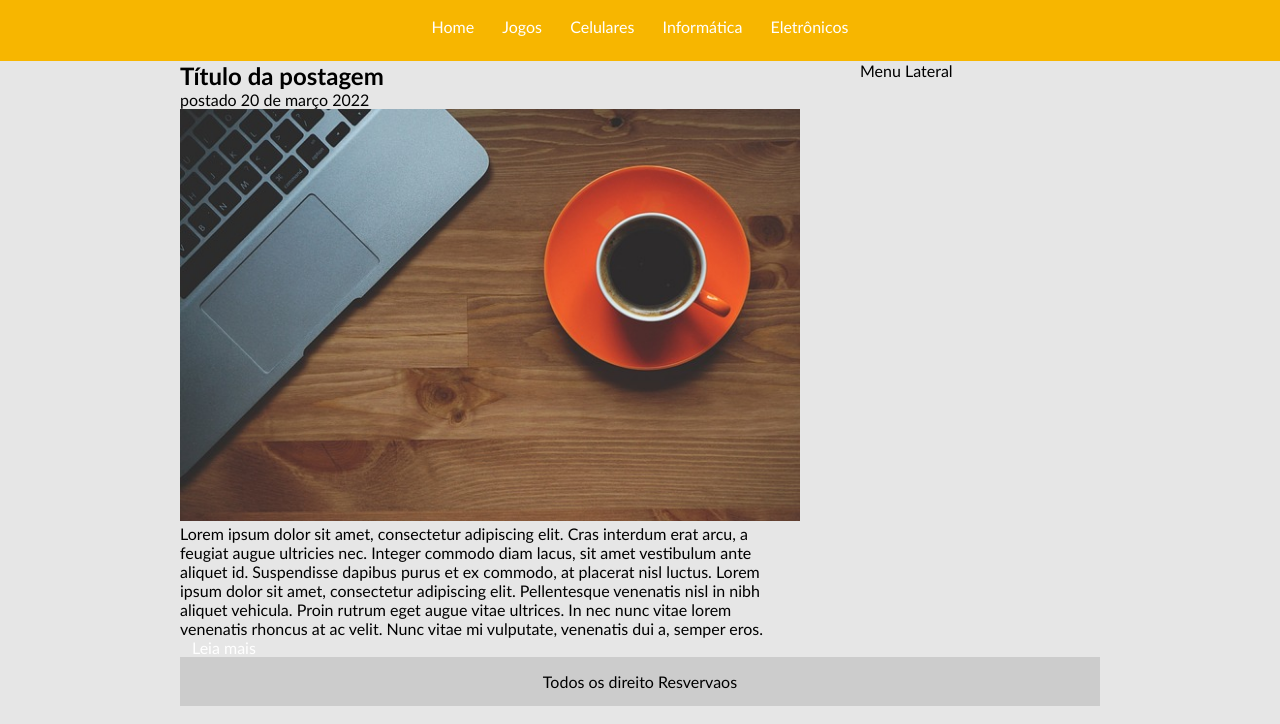
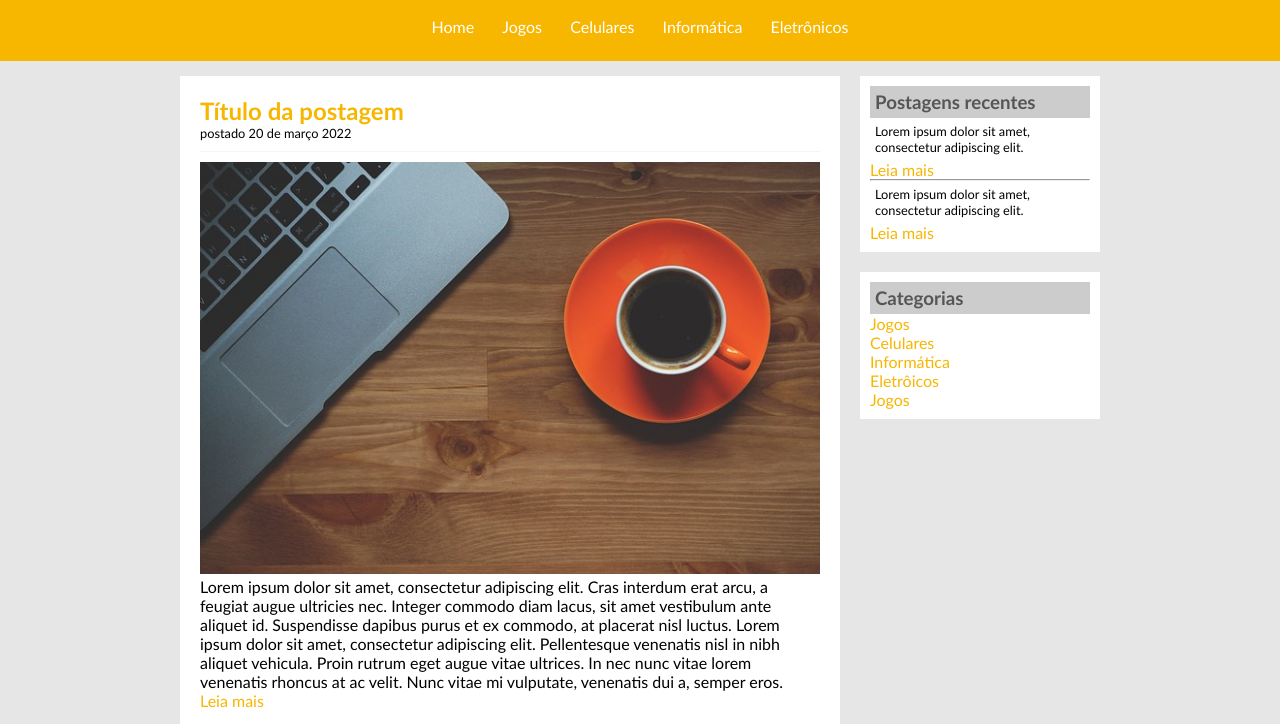
Before and after one commit to QuMaicon/Projeto3_TecBlog, a plain HTML site: page index.html in a window 1280 px wide. Shown: the part 76-800 px from the top of the page. Drawn offline with Linux system fonts and the light colour scheme.

Commit message:
Finalização

```diff
--- a/css/estilo.css
+++ b/css/estilo.css
@@ -1,4 +1,4 @@
-/*Limpando formatações padrões*/
+/*Limpar formatações padrão*/
 * {
 	margin: 0;
 	padding: 0;
@@ -26,10 +26,11 @@ body {
 #area-principal {
 	width: 920px;
 	margin: 0 auto;
+	padding: 15px;
 }
 
 #area-postagens {
-	width: 600px;
+	width: 660px;
 	float: left;
 }
 
@@ -38,10 +39,21 @@ body {
 	float: right;
 }
 
-#postagem {
+.postagem {
 	padding: 20px;
 	margin-bottom: 20px;
 	background: white;
+}
+
+.conteudo-lateral {
+	background: white;
+	padding: 10px;
+	margin-bottom: 20px;
+}
+
+.texto-lateral {
+	font-size: 0.8em;
+	padding: 5px;
 }
 
 #rodape {
@@ -50,6 +62,15 @@ body {
 	padding: 15px;
 	background: #CCC;
 }
+
+.data-postagem {
+	font-size: 0.8em;
+	border-bottom: 1px solid #f4f4f4;
+	padding-bottom: 10px;
+	margin-bottom: 10px;
+	display: block;
+}
+
 /*
 **** Formatação menu ****
 */
@@ -59,13 +80,22 @@ a {
 }
 
 a:link, a:visited {
-	color: #fff;
+	color: #f7b600;
+}
+
+a:hover {
+	text-decoration: underline;
+}
+
+#area-cabecalho a:link, #area-cabecalho a:visited {
+	color: #FFF;
 	padding: 8px 12px;
 }
 
-a:hover {
+#area-cabecalho a:hover {
 	color: #f7b600;
-	background: #fff;
+	background: #FFF;
+	text-decoration: none;
 }
 
 /*
@@ -76,6 +106,16 @@ h1 {
 	font-size: 2.5em;
 }
 
+h2 {
+	color: #f7b600;
+}
+
+h3 {
+	color: #565656;
+	background: #CCC;
+	padding: 5px;
+}
+
 .branco {
 	color: white;
 }
--- a/index.html
+++ b/index.html
@@ -2,7 +2,7 @@
 <html>
 	<head>
 		<meta charset="utf-8">
-		<title></title>
+		<title>TecBlog - O seu blog de tecnologia</title>
 		<link rel="stylesheet" type="text/css" href="css/estilo.css">
 	</head>
 
@@ -21,24 +21,53 @@
 		</div>
 
 		<div id="area-principal">
-			<!--Abertura da postagem-->
 			<div id="area-postagens">
+				<!--Abertura da postagem-->
 				<div class="postagem">
 					<h2>Título da postagem</h2>
-					<span>postado 20 de março 2022</span>
+					<span class="data-postagem">postado 20 de março 2022</span>
 					<img width="620px" src="imagens/imagem1.jpg">
 					<p>
 						Lorem ipsum dolor sit amet, consectetur adipiscing elit. Cras interdum erat arcu, a feugiat augue ultricies nec. Integer commodo diam lacus, sit amet vestibulum ante aliquet id. Suspendisse dapibus purus et ex commodo, at placerat nisl luctus. Lorem ipsum dolor sit amet, consectetur adipiscing elit. Pellentesque venenatis nisl in nibh aliquet vehicula. Proin rutrum eget augue vitae ultrices. In nec nunc vitae lorem venenatis rhoncus at ac velit. Nunc vitae mi vulputate, venenatis dui a, semper eros.
 					</p>
 					<a href="">Leia mais</a>
 				</div>	<!--Fechamento postagem-->
+				<!--Abertura da postagem-->
+				<div class="postagem">
+					<h2>Título da postagem</h2>
+					<span class="data-postagem">postado 20 de março 2022</span>
+					<img width="620px" src="imagens/imagem2.jpg">
+					<p>
+						Lorem ipsum dolor sit amet, consectetur adipiscing elit. Cras interdum erat arcu, a feugiat augue ultricies nec. Integer commodo diam lacus, sit amet vestibulum ante aliquet id. Suspendisse dapibus purus et ex commodo, at placerat nisl luctus. Lorem ipsum dolor sit amet, consectetur adipiscing elit. Pellentesque venenatis nisl in nibh aliquet vehicula. Proin rutrum eget augue vitae ultrices. In nec nunc vitae lorem venenatis rhoncus at ac velit. Nunc vitae mi vulputate, venenatis dui a, semper eros.
+					</p>
+					<a href="">Leia mais</a>
+				</div>	<!--Fechamento postagem-->
 			</div>
-			<div id="area-lateral">
-				Menu Lateral
-			</div>
-			<div id="rodape">
+				<div id="area-lateral">
+				<div class="conteudo-lateral">
+					<h3>Postagens recentes</h3>
+					<div>
+						<p class="texto-lateral">Lorem ipsum dolor sit amet, consectetur adipiscing elit.</p>
+						<a href="">Leia mais</a>
+					</div>
+					<hr>
+					<div>
+						<p class="texto-lateral">Lorem ipsum dolor sit amet, consectetur adipiscing elit.</p>
+						<a href="">Leia mais</a>
+					</div>
+				</div>
+				<div class="conteudo-lateral">
+					<h3>Categorias</h3>
+					<a href="">Jogos</a><br>
+					<a href="">Celulares</a><br>
+					<a href="">Informática</a><br>
+					<a href="">Eletrôicos</a><br>
+					<a href="">Jogos</a>
+				</div>
+				</div>
+				<div id="rodape">
 				Todos os direito Resvervaos
-			</div>
+				</div>
 		</div>
 
 	</body>
```
